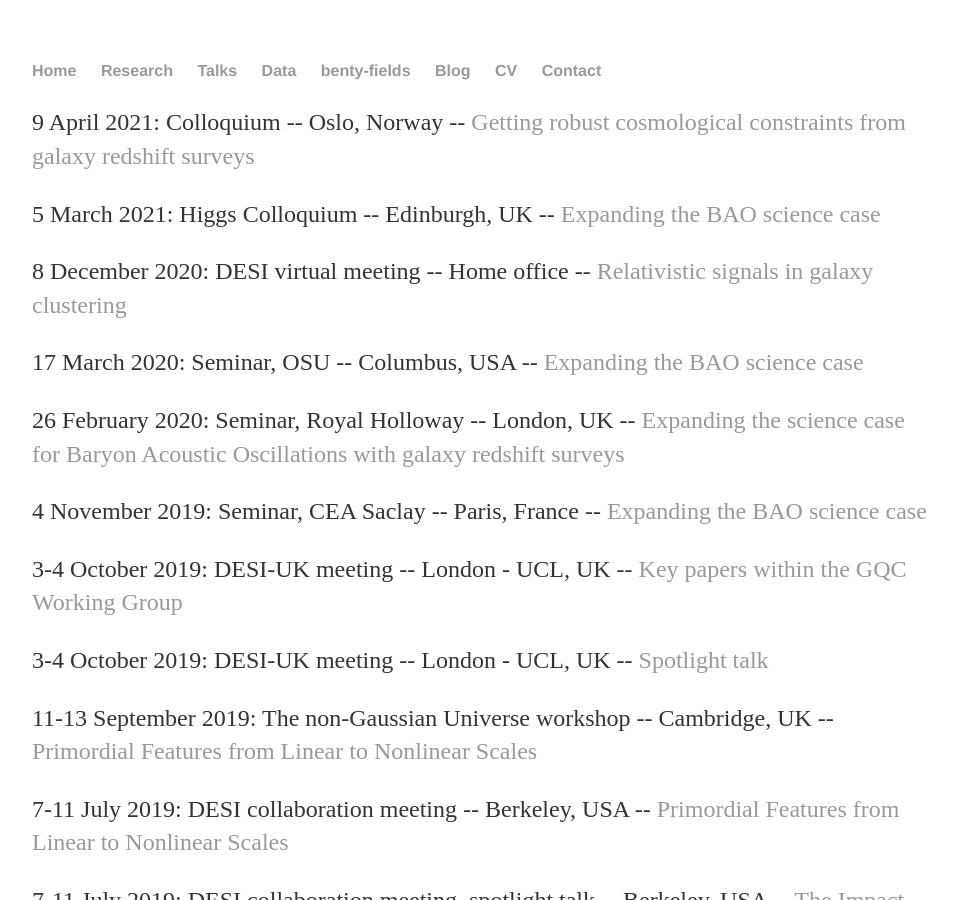
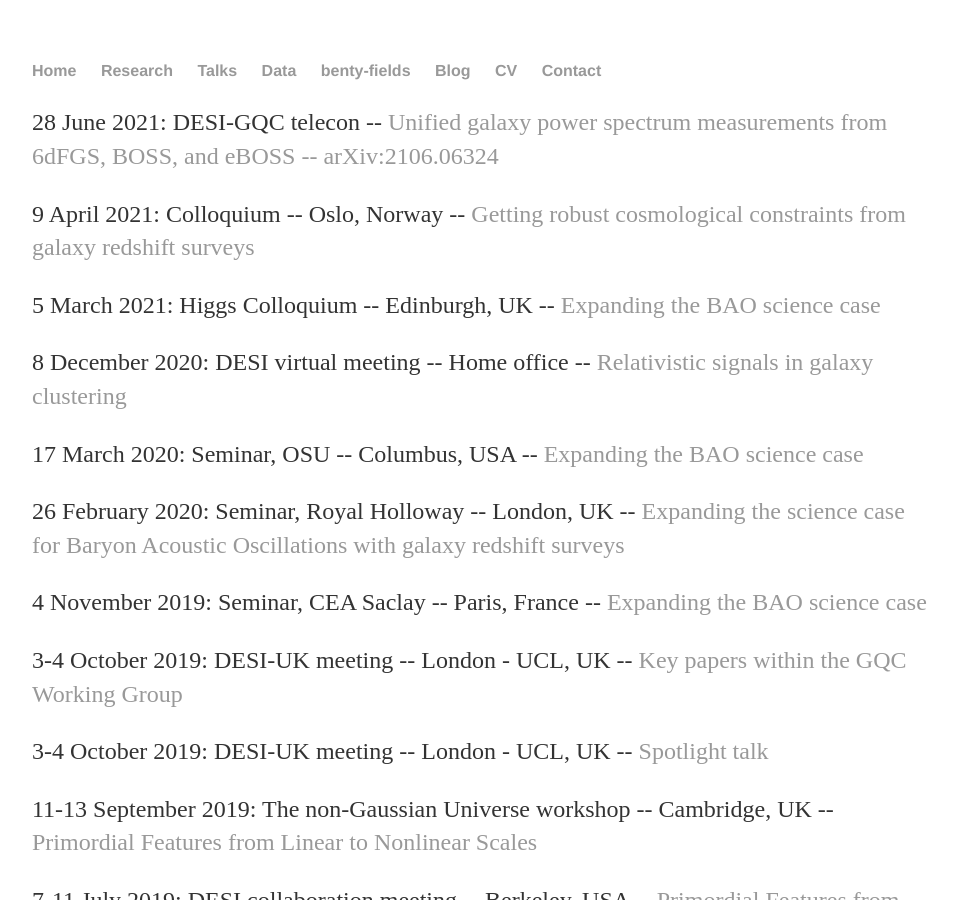
Before and after one commit to fbeutler/fbeutler.github.io, a Jekyll site: the page built from talks/talks.html, in a window 1280 px wide and 900 px high. Shown: the whole window, without its empty margins (160-1117 px from the left). Built offline with Jekyll 4.4.1, drawn with Linux system fonts in a browser that asks for light colours.

Commit message:
Update talks.html

```diff
--- a/talks/talks.html
+++ b/talks/talks.html
@@ -4,6 +4,9 @@ title: My talks
 ---
 
 <div id="talks">
+  <p>
+     28 June 2021: DESI-GQC telecon -- <a href='/static/GQC_telecon_2021.pdf' target="_blank">Unified galaxy power spectrum measurements from 6dFGS, BOSS, and eBOSS -- arXiv:2106.06324</a>
+  </p>
   <p>
      9 April 2021: Colloquium -- Oslo, Norway -- <a href='/static/Oslo_colloquium_2021.pdf' target="_blank">Getting robust cosmological constraints from galaxy redshift surveys</a>
   </p>
```
